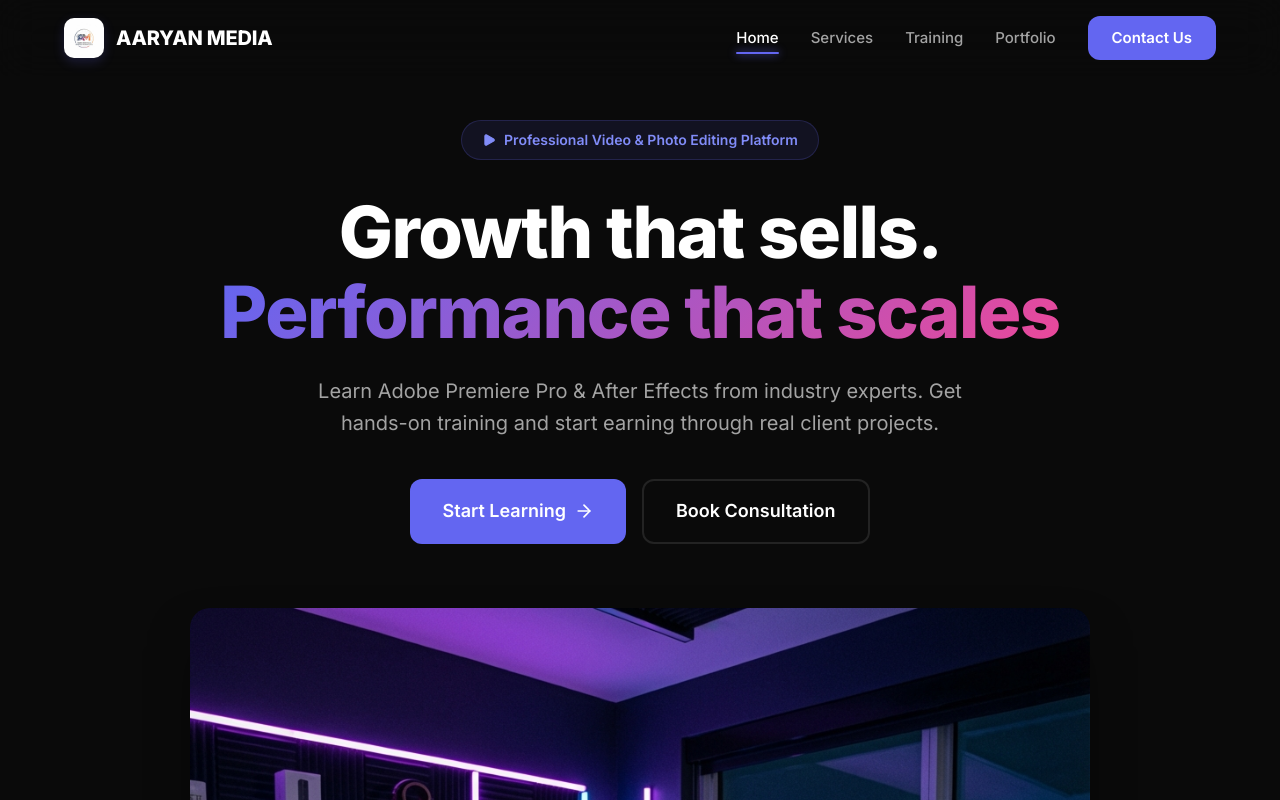
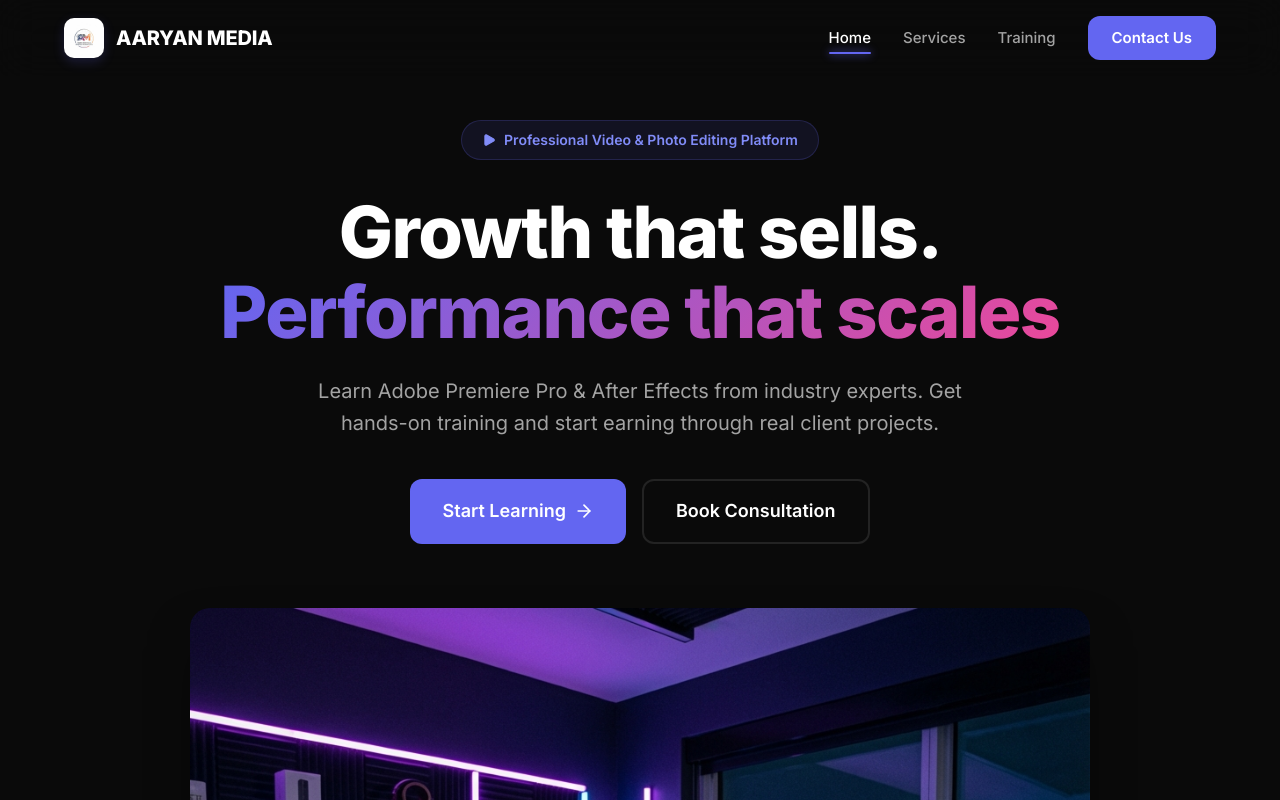
Before and after one commit to blanks247/aaryan-editz-website, a React (Vite) app: page / in a window 1280 px wide. Shown: the top 800 px of the page. Built offline with nearby package versions, Linux system fonts and the light colour scheme.

Commit message:
Change Partners to Clients and remove Portfolio

```diff
--- a/src/App.tsx
+++ b/src/App.tsx
@@ -5,7 +5,6 @@ import Home from './pages/Home';
 import Services from './pages/Services';
 import Training from './pages/Training';
 import Freelancing from './pages/Freelancing';
-import Portfolio from './pages/Portfolio';
 import Contact from './pages/Contact';
 import { Instagram, Youtube, Linkedin } from 'lucide-react';
 import logoImg from './assets/logo.jpeg';
@@ -98,7 +97,7 @@ const Footer: React.FC = () => (
         </div>
       </div>
 
-      {/* Partners Carousel */}
+      {/* Clients Carousel */}
       <div style={{
         paddingTop: '40px',
         paddingBottom: '20px',
@@ -108,7 +107,7 @@ const Footer: React.FC = () => (
         width: '100%',
         marginBottom: '20px'
       }}>
-        <h4 style={{ textAlign: 'center', fontSize: '1.25rem', fontWeight: '700', marginBottom: '32px' }}>Our Partners</h4>
+        <h4 style={{ textAlign: 'center', fontSize: '1.25rem', fontWeight: '700', marginBottom: '32px' }}>Our Clients</h4>
 
         <div className="partners-carousel-wrapper" style={{
           maskImage: 'linear-gradient(to right, transparent, black 10%, black 90%, transparent)',
@@ -180,7 +179,6 @@ const App: React.FC = () => {
             <Route path="/services" element={<Services />} />
             <Route path="/training" element={<Training />} />
             <Route path="/freelancing" element={<Freelancing />} />
-            <Route path="/portfolio" element={<Portfolio />} />
             <Route path="/contact" element={<Contact />} />
           </Routes>
         </main>
--- a/src/components/Navbar.tsx
+++ b/src/components/Navbar.tsx
@@ -30,7 +30,6 @@ const Navbar: React.FC = () => {
         { name: 'Home', href: '/' },
         { name: 'Services', href: '/services' },
         { name: 'Training', href: '/training' },
-        { name: 'Portfolio', href: '/portfolio' },
         // { name: 'Contact', href: '/contact' },
     ];
 
```
